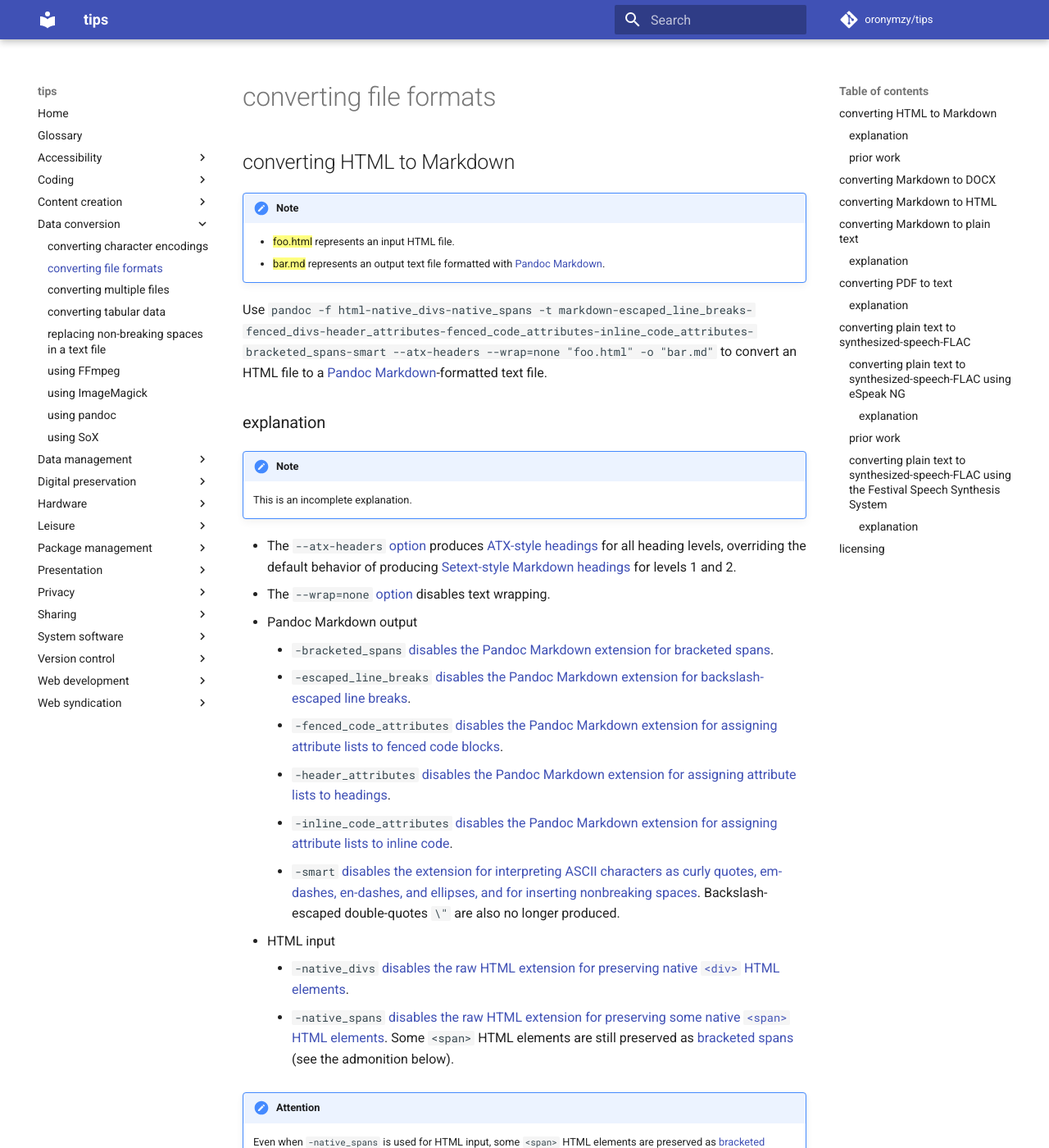
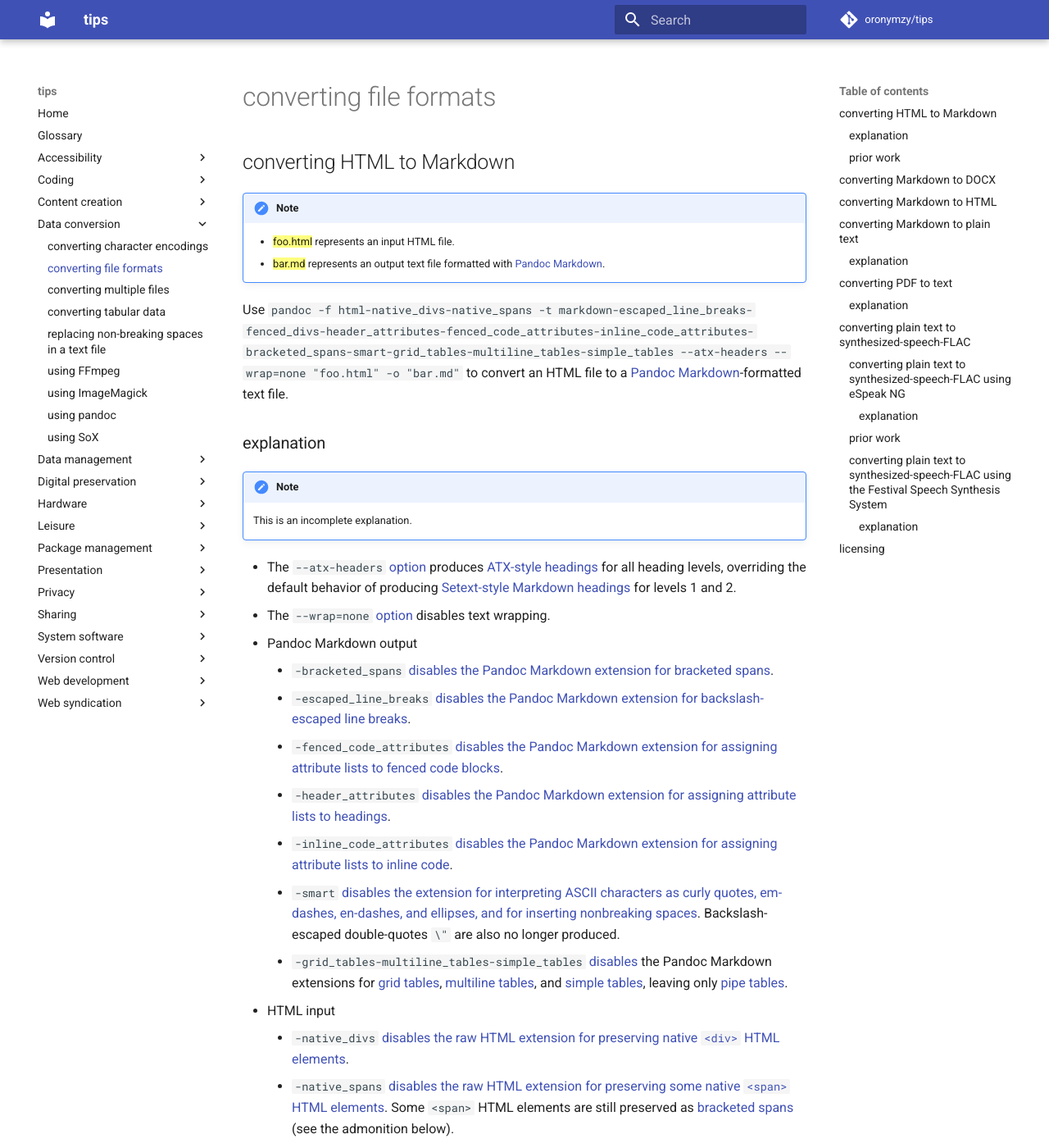
Before and after one commit to oronymzy/tips, an MkDocs documentation site: the page built from docs/cnvffmt.md, in a window 1280 px wide and 1400 px high. Shown: the whole window at 82% size. Built offline with MkDocs 1.6.1 and Material for MkDocs 9.7.7, drawn with Linux system fonts in a browser that asks for light colours; comment, search, counter and statistics services are not loaded.

Commit message:
Add content, add unordered list item
Add table-related content to script in 'converting HTML to Markdown'
section.
Add unordered list item.

```diff
--- a/docs/cnvffmt.md
+++ b/docs/cnvffmt.md
@@ -7,7 +7,7 @@
     - {==foo.html==} represents an input HTML file.
     - {==bar.md==} represents an output text file formatted with [Pandoc Markdown](https://pandoc.org/MANUAL.html#pandocs-markdown).
 
-Use `pandoc -f html-native_divs-native_spans -t markdown-escaped_line_breaks-fenced_divs-header_attributes-fenced_code_attributes-inline_code_attributes-bracketed_spans-smart --atx-headers --wrap=none "foo.html" -o "bar.md"` to convert an HTML file to a [Pandoc Markdown](https://pandoc.org/MANUAL.html#pandocs-markdown)-formatted text file.
+Use `pandoc -f html-native_divs-native_spans -t markdown-escaped_line_breaks-fenced_divs-header_attributes-fenced_code_attributes-inline_code_attributes-bracketed_spans-smart-grid_tables-multiline_tables-simple_tables --atx-headers --wrap=none "foo.html" -o "bar.md"` to convert an HTML file to a [Pandoc Markdown](https://pandoc.org/MANUAL.html#pandocs-markdown)-formatted text file.
 
 ### explanation
 
@@ -24,6 +24,7 @@ Use `pandoc -f html-native_divs-native_spans -t markdown-escaped_line_breaks-fen
     - `-header_attributes` [disables](https://pandoc.org/MANUAL.html#extensions) [the Pandoc Markdown extension for assigning attribute lists to headings](https://pandoc.org/MANUAL.html#extension-header_attributes).
     - `-inline_code_attributes` [disables](https://pandoc.org/MANUAL.html#extensions) [the Pandoc Markdown extension for assigning attribute lists to inline code](https://pandoc.org/MANUAL.html#extension-inline_code_attributes).
     - `-smart` [disables](https://pandoc.org/MANUAL.html#extensions) [the extension for interpreting ASCII characters as curly quotes, em-dashes, en-dashes, and ellipses, and for inserting nonbreaking spaces](https://pandoc.org/MANUAL.html#extension-smart). Backslash-escaped double-quotes `\"` are also no longer produced.
+    - `-grid_tables-multiline_tables-simple_tables` [disables](https://pandoc.org/MANUAL.html#extensions) the Pandoc Markdown extensions for [grid tables](https://pandoc.org/MANUAL.html#extension-grid_tables), [multiline tables](https://pandoc.org/MANUAL.html#extension-multiline_tables), and [simple tables](https://pandoc.org/MANUAL.html#extension-simple_tables), leaving only [pipe tables](https://pandoc.org/MANUAL.html#extension-pipe_tables).
 - HTML input
     - `-native_divs` [disables](https://pandoc.org/MANUAL.html#extensions) [the raw HTML extension for preserving native `<div>` HTML elements](https://pandoc.org/MANUAL.html#native_divs).
     - `-native_spans` [disables](https://pandoc.org/MANUAL.html#extensions) [the raw HTML extension for preserving some native `<span>` HTML elements](https://pandoc.org/MANUAL.html#native_spans). Some `<span>` HTML elements are still preserved as [bracketed spans](https://pandoc.org/MANUAL.html#extension-bracketed_spans) (see the admonition below).
```
